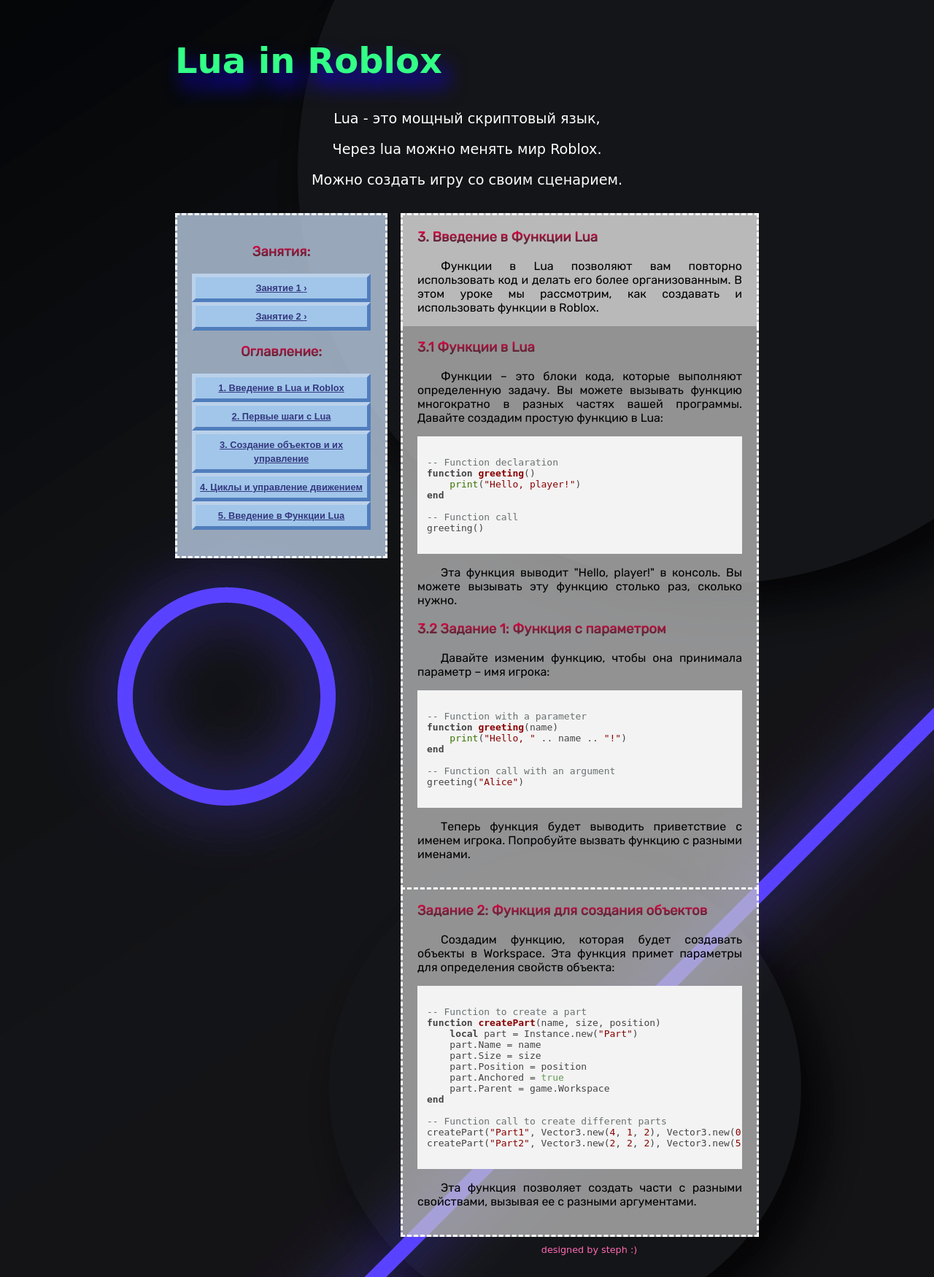
After one commit to Pav9551/flask_mega_book, a Flask app: page /lua_page2 in a window 1280 px wide. The commit adds this page. Shown: the whole page at 73% size. Run offline with Flask 3, Linux system fonts and the light colour scheme; some web fonts are replaced.

Commit message:
added lua page2

```diff
--- a/microblog/app/routes.py
+++ b/microblog/app/routes.py
@@ -85,3 +85,6 @@ def lua_ed():
 @app.route('/ideology')
 def ideology():
     return render_template('ideology/ideology.html')
+@app.route('/lua_page2')
+def lua_page2():
+    return render_template('lua/page2.html')
--- a/microblog/app/templates/lua/base_zen_garden.html
+++ b/microblog/app/templates/lua/base_zen_garden.html
@@ -97,8 +97,13 @@
 				<nav role="navigation">
 					<ul>
 						<li class="next">
-							<a href="/python">
+							<a href="/lua">
 								Занятие 1 <span class="indicator">&rsaquo;</span>
+							</a>
+						</li>
+						<li class="next">
+								<a href="/lua_page2">
+								Занятие 2 <span class="indicator">&rsaquo;</span>
 							</a>
 						</li>
 					</ul>
--- /dev/null
+++ b/microblog/app/templates/lua/page2.html
@@ -0,0 +1,93 @@
+{% extends "lua/base_zen_garden.html" %}
+
+{% block title %}Занятие по Lua для Roblox – Урок 2{% endblock %}
+
+{% block head %}
+    {{ super() }}
+{% endblock %}
+
+{% block body %}
+    {{ super() }}
+{% endblock %}
+
+{% block preamble %}
+<div class="preamble" id="functions" role="article">
+    <h3>3. Введение в Функции Lua</h3>
+    <p>Функции в Lua позволяют вам повторно использовать код и делать его более организованным. В этом уроке мы рассмотрим, как создавать и использовать функции в Roblox.</p>
+</div>
+{% endblock %}
+
+{% block main_supporting %}
+<div class="main supporting" id="functions_overview" role="main">
+    <div class="explanation" id="functions-explanation" role="article">
+        <h3>3.1 Функции в Lua</h3>
+        <p>Функции – это блоки кода, которые выполняют определенную задачу. Вы можете вызывать функцию многократно в разных частях вашей программы. Давайте создадим простую функцию в Lua:</p>
+        <pre><code class="lang-lua">
+-- Function declaration
+function greeting()
+    print("Hello, player!")
+end
+
+-- Function call
+greeting()
+        </code></pre>
+        <p>Эта функция выводит "Hello, player!" в консоль. Вы можете вызывать эту функцию столько раз, сколько нужно.</p>
+    </div>
+
+    <div class="participation" id="functions-participation" role="article">
+        <h3>3.2 Задание 1: Функция с параметром</h3>
+        <p>Давайте изменим функцию, чтобы она принимала параметр – имя игрока:</p>
+        <pre><code class="lang-lua">
+-- Function with a parameter
+function greeting(name)
+    print("Hello, " .. name .. "!")
+end
+
+-- Function call with an argument
+greeting("Alice")
+        </code></pre>
+        <p>Теперь функция будет выводить приветствие с именем игрока. Попробуйте вызвать функцию с разными именами.</p>
+    </div>
+</div>
+
+<div class="main supporting" id="function_usage" role="main">
+    <div class="participation" id="function-usage-participation" role="article">
+        <h3>Задание 2: Функция для создания объектов</h3>
+        <p>Создадим функцию, которая будет создавать объекты в Workspace. Эта функция примет параметры для определения свойств объекта:</p>
+        <pre><code class="lang-lua">
+-- Function to create a part
+function createPart(name, size, position)
+    local part = Instance.new("Part")
+    part.Name = name
+    part.Size = size
+    part.Position = position
+    part.Anchored = true
+    part.Parent = game.Workspace
+end
+
+-- Function call to create different parts
+createPart("Part1", Vector3.new(4, 1, 2), Vector3.new(0, 10, 0))
+createPart("Part2", Vector3.new(2, 2, 2), Vector3.new(5, 15, 5))
+        </code></pre>
+        <p>Эта функция позволяет создать части с разными свойствами, вызывая ее с разными аргументами.</p>
+    </div>
+</div>
+{% endblock %}
+
+{% block design_selection %}
+<div class="design-selection" id="design-selection">
+    <h3 class="select">Оглавление:</h3>
+    <nav role="navigation">
+        <ul>
+            <li><a href="#environment" class="design-name">1. Введение в Lua и Roblox</a></li>
+            <li><a href="#introduction" class="designer-name">2. Первые шаги с Lua</a></li>
+            <li><a href="#variables" class="designer-name">3. Создание объектов и их управление</a></li>
+            <li><a href="#loops" class="designer-name">4. Циклы и управление движением</a></li>
+            <li><a href="#functions" class="designer-name">5. Введение в Функции Lua</a></li>
+        </ul>
+    </nav>
+</div>
+{% endblock %}
+
+{% block footer %}
+{% endblock %}
```
